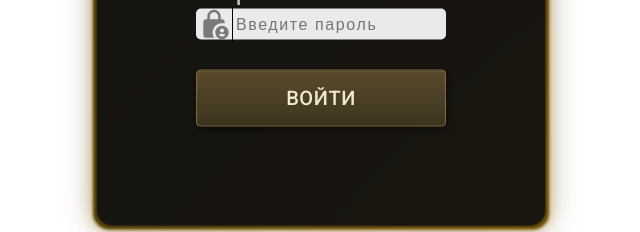
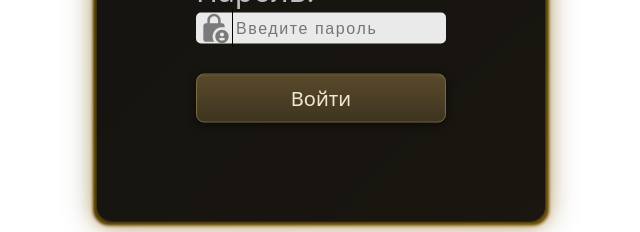
Before and after one commit to Ncomest/card, a React (Vite) app in the folder frontend-vite/: page /auth in a window 1280 px wide. Shown: the part 408-640 px from the top of the page, without its empty margins (319-959 px from the left). Built offline with nearby package versions, Linux system fonts and the light colour scheme; grey boxes are pictures that could not be loaded.

Commit message:
Changes(Button): вернул старую кнопку. Uninstall(MUI) Upd (package.json)

```diff
--- a/frontend-vite/package.json
+++ b/frontend-vite/package.json
@@ -10,10 +10,6 @@
     "preview": "vite preview"
   },
   "dependencies": {
-    "@emotion/react": "^11.14.0",
-    "@emotion/styled": "^11.14.1",
-    "@mui/icons-material": "^9.2.0",
-    "@mui/material": "^9.2.0",
     "axios": "^1.13.2",
     "react": "^19.2.0",
     "react-dom": "^19.2.0",
--- a/frontend-vite/src/pages/auth/login.tsx
+++ b/frontend-vite/src/pages/auth/login.tsx
@@ -224,7 +224,7 @@ const Login = () => {
               />
             </InputContainerStyle>
           </LabelStyle>
-          <Button type="system" size="xxl" onClick={(e) => handleSubmit(e)}>
+          <Button type="system" size="xxl">
             Войти
           </Button>
         </FormStyle>
--- a/frontend-vite/src/shared/ui/button/Button.tsx
+++ b/frontend-vite/src/shared/ui/button/Button.tsx
@@ -1,9 +1,12 @@
-import { Button as MuiButton } from "@mui/material";
-import { styled } from "@mui/material/styles";
+import styled from "styled-components";
 
 type TButton = "system" | "game";
 
 type TSize = "s" | "m" | "l" | "xl" | "xxl";
+
+export interface IButtonStyledProps {
+  $size: TSize;
+}
 
 export interface IButton {
   type: TButton;
@@ -12,50 +15,80 @@ export interface IButton {
   onClick?: () => void;
 }
 
-const sizeMap: Record<TSize, { fontSize: string; padding: string }> = {
-  s: { fontSize: "12px", padding: "2px 4px" },
-  m: { fontSize: "14px", padding: "4px 8px" },
-  l: { fontSize: "16px", padding: "6px 12px" },
-  xl: { fontSize: "18px", padding: "8px 16px" },
-  xxl: { fontSize: "20px", padding: "10px 20px" },
+const sizeMap = {
+  s: {
+    fontSize: "12px",
+    padding: "2px 4px",
+  },
+  m: {
+    fontSize: "14px",
+    padding: "4px 8px",
+  },
+  l: {
+    fontSize: "16px",
+    padding: "6px 12px",
+  },
+  xl: {
+    fontSize: "18px",
+    padding: "8px 16px",
+  },
+  xxl: {
+    fontSize: "20px",
+    padding: "10px 20px",
+  },
 };
 
-const GameButton = styled(MuiButton)({
-  background: "linear-gradient(180deg, #2c2f36, #1b1c20)",
-  border: "1px solid #5e6a7a",
-  color: "#bccee5",
-  boxShadow: "0 0 0 rgba(120, 150, 200, 0)",
-  "&:hover": {
-    background: "linear-gradient(180deg, #343842, #1f2025)",
-    boxShadow: "0 0 14px rgba(160, 190, 255, 0.25)",
-  },
-  "&:active": {
-    boxShadow: "0 0 14px rgba(7, 62, 213, 0.25)",
-  },
-});
+const ButtonStyled = styled.button<IButtonStyledProps>`
+  cursor: pointer;
+  font-size: ${(props) => sizeMap[props.$size].fontSize};
+  padding: ${(props) => sizeMap[props.$size].padding};
+`;
 
-const SystemButton = styled(MuiButton)({
-  background: "linear-gradient(180deg, #5a4a2c, #3d341f)",
-  border: "1px solid #7a693f",
-  color: "#f0e8d0",
-  boxShadow:
-    "inset 0 1px 2px rgba(255, 255, 255, 0.08), 0 2px 10px rgba(0, 0, 0, 0.6)",
-  "&:hover": {
-    background: "linear-gradient(180deg, #645433, #453c23)",
-    borderColor: "#8a7a4b",
-  },
-});
+const ButtonStyledGame = styled(ButtonStyled)`
+  background: linear-gradient(180deg, #2c2f36, #1b1c20);
+  border: 1px solid #5e6a7a;
+  color: #bccee5;
+  box-shadow: 0 0 0 rgba(120, 150, 200, 0);
+
+  &:hover {
+    background: linear-gradient(180deg, #343842, #1f2025);
+    box-shadow: 0 0 14px rgba(160, 190, 255, 0.25);
+  }
+
+  &:active {
+    box-shadow: 0 0 14px rgba(7, 62, 213, 0.25);
+  }
+
+  &:focus {
+    outline: none;
+  }
+`;
+
+const ButtonStyledSystem = styled(ButtonStyled)`
+  background: linear-gradient(180deg, #5a4a2c, #3d341f);
+  border: 1px solid #7a693f;
+  color: #f0e8d0;
+  box-shadow:
+    inset 0 1px 2px rgba(255, 255, 255, 0.08),
+    0 2px 10px rgba(0, 0, 0, 0.6);
+
+  &:hover {
+    background: linear-gradient(180deg, #645433, #453c23);
+    border-color: #8a7a4b;
+  }
+`;
+
 export const Button = ({ type, children, size = "m", onClick }: IButton) => {
-  const ButtonComponent = type === "game" ? GameButton : SystemButton;
-  const { fontSize, padding } = sizeMap[size];
+  const buttonComponents = {
+    system: ButtonStyledSystem,
+    game: ButtonStyledGame,
+  };
+
+  const SelectedButton = buttonComponents[type];
+
   return (
-    <ButtonComponent
-      role="button"
-      onClick={onClick}
-      disableRipple={false}
-      sx={{ fontSize, padding }}
-    >
-      {children}
-    </ButtonComponent>
+    <SelectedButton $size={size} onClick={onClick}>
+      <span>{children}</span>
+    </SelectedButton>
   );
 };
--- a/package.json
+++ b/package.json
@@ -1,6 +1,6 @@
 {
   "scripts": {
-  "start": "concurrently \"npm start --prefix backend\" \"npm start --prefix websocket\""
+    "start": "concurrently -n backend,websocket,frontend -c blue,magenta,green \"npm start --prefix backend\" \"npm start --prefix websocket\" \"npm run dev --prefix frontend-vite\""
   },
   "devDependencies": {
     "concurrently": "^9.0.1"
```
Also changed, not shown: 2 other files (tests, documents, lock files or other folders). Lines whose indentation alone changed are shown as unchanged.
